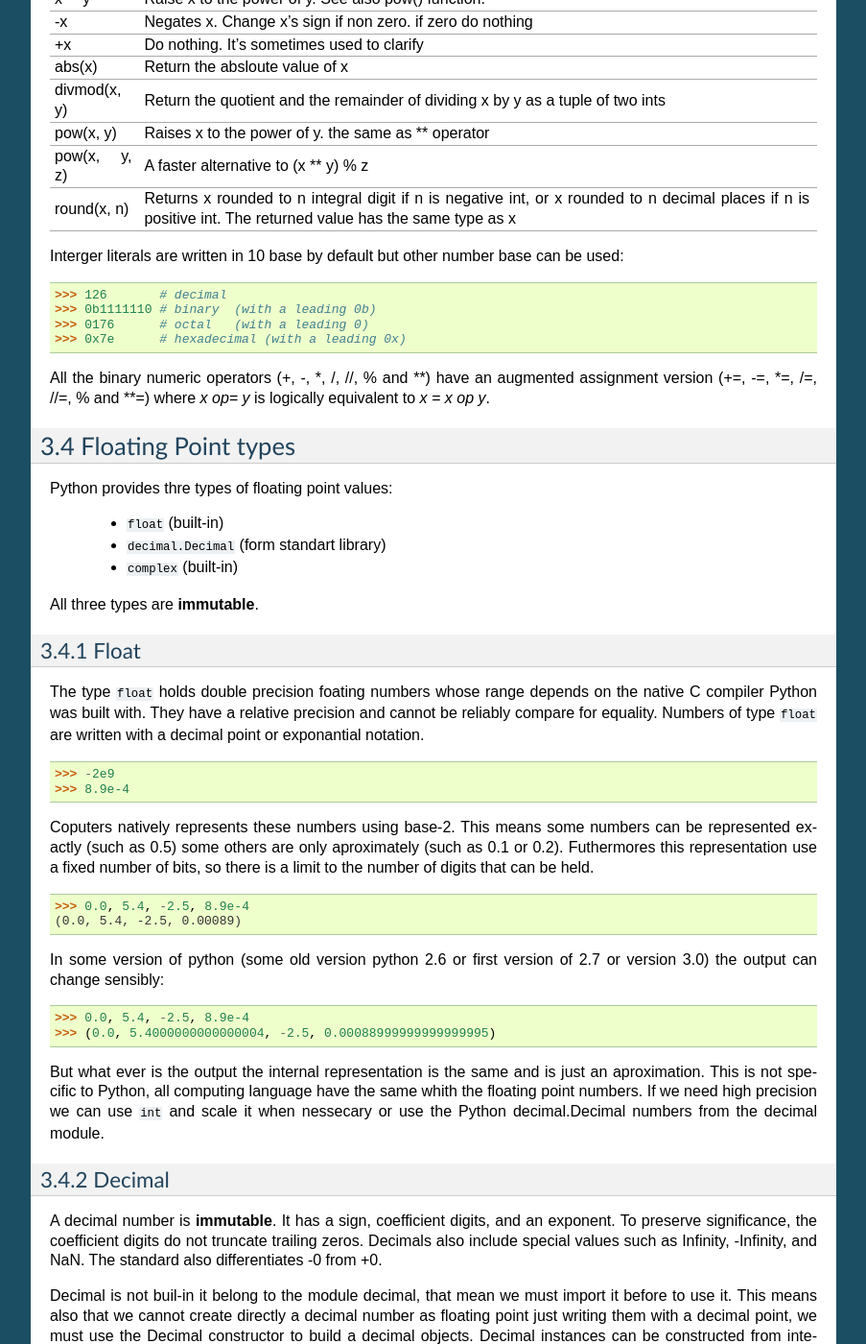
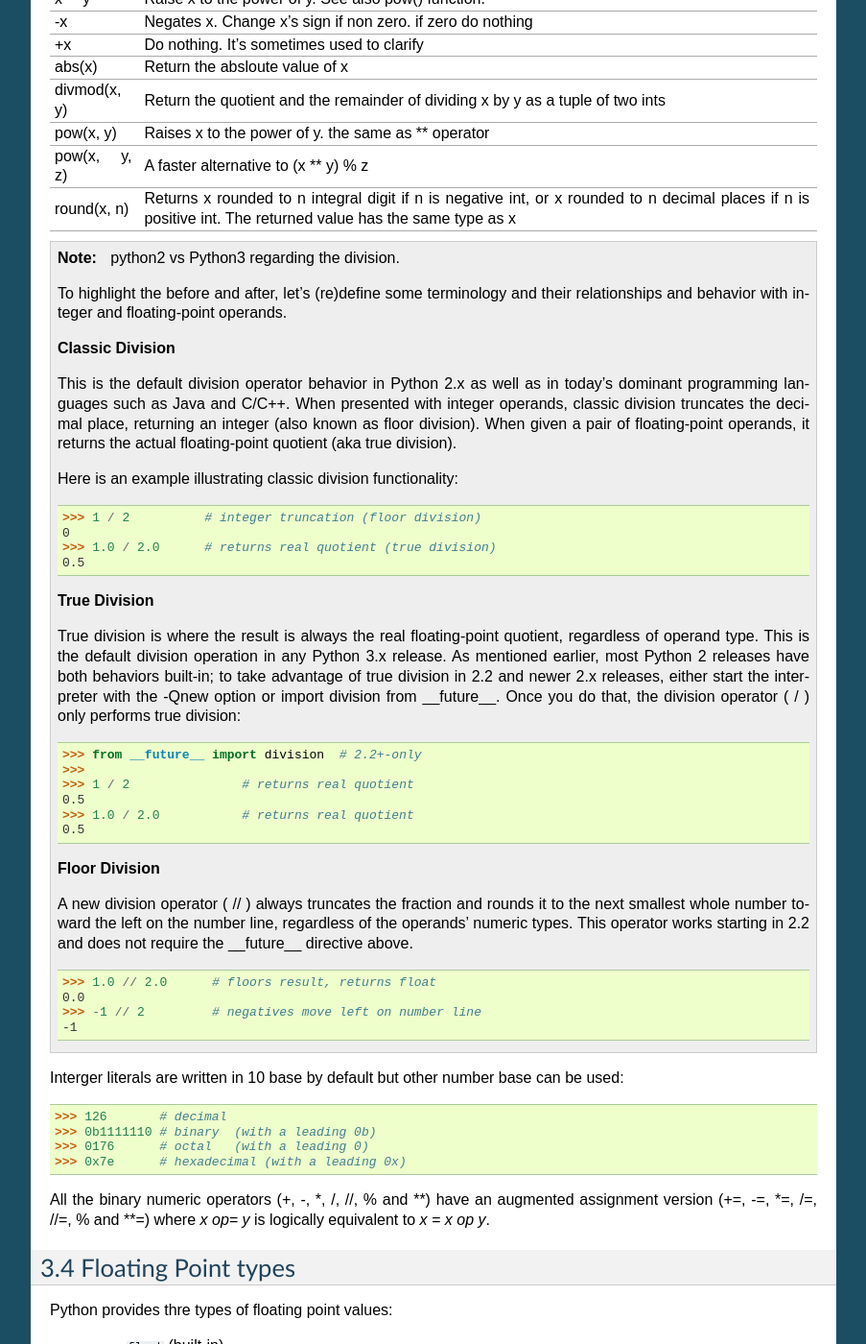
Before and after one commit to C3BI-pasteur-fr/python-course-1, a Sphinx documentation site: the page built from source/Data_Types.rst, in a window 1280 px wide and 1400 px high, scrolled down 1169 px. Shown: the whole window at 96% size, without its empty margins (198-1101 px from the left). Built offline with Sphinx 7.4.7, drawn with Linux system fonts in a browser that asks for light colours.

Commit message:
add note about the difference between P2 and P3 regarding division

```diff
--- a/source/Data_Types.rst
+++ b/source/Data_Types.rst
@@ -98,7 +98,50 @@ common numerics operators and functions
 |              | The returned value has the same type as x                                                  |
 +--------------+--------------------------------------------------------------------------------------------+
 
-.. _numop:
+.. note:: python2 vs Python3 regarding the division.
+
+   To highlight the before and after, let's (re)define some terminology and their relationships and behavior with integer and floating-point operands.
+
+   **Classic Division**
+
+   This is the default division operator behavior in Python 2.x as well as in today's dominant programming languages such as Java and C/C++.
+   When presented with integer operands, classic division truncates the decimal place, returning an integer (also known as floor division).
+   When given a pair of floating-point operands, it returns the actual floating-point quotient (aka true division).
+
+   Here is an example illustrating classic division functionality: ::
+
+      >>> 1 / 2          # integer truncation (floor division)
+      0
+      >>> 1.0 / 2.0      # returns real quotient (true division)
+      0.5
+
+   **True Division**
+
+   True division is where the result is always the real floating-point quotient, regardless of operand type.
+   This is the default division operation in any Python 3.x release.
+   As mentioned earlier, most Python 2 releases have both behaviors built-in;
+   to take advantage of true division in 2.2 and newer 2.x releases, either start the interpreter with the -Qnew option or import division from __future__.
+   Once you do that, the division operator ( / ) only performs true division: ::
+
+      >>> from __future__ import division  # 2.2+-only
+      >>>
+      >>> 1 / 2               # returns real quotient
+      0.5
+      >>> 1.0 / 2.0           # returns real quotient
+      0.5
+
+
+   **Floor Division**
+
+   A new division operator ( // ) always truncates the fraction and rounds it to the next smallest whole number toward the left on the number line,
+   regardless of the operands' numeric types. This operator works starting in 2.2 and does not require the __future__ directive above. ::
+
+      >>> 1.0 // 2.0      # floors result, returns float
+      0.0
+      >>> -1 // 2         # negatives move left on number line
+      -1
+
+
 
 Interger literals are written in 10 base by default but other number base can be used: ::
 
```
